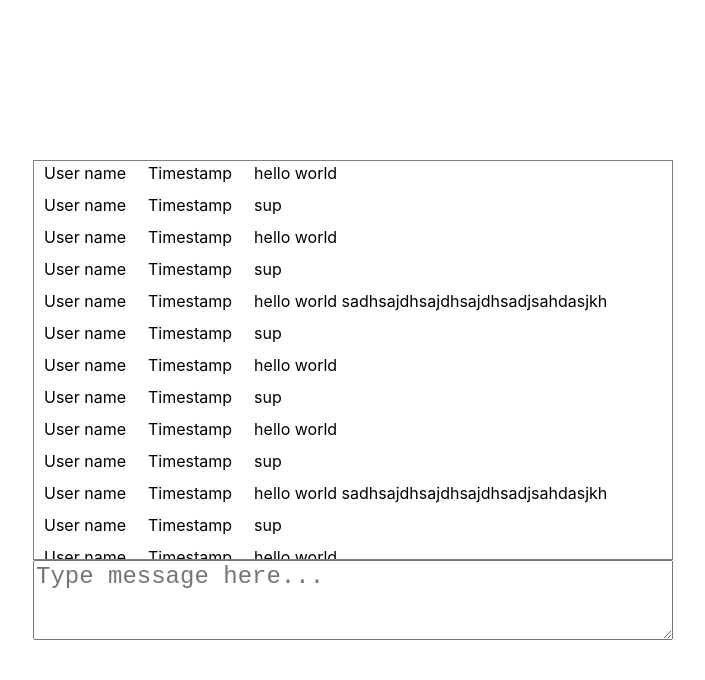
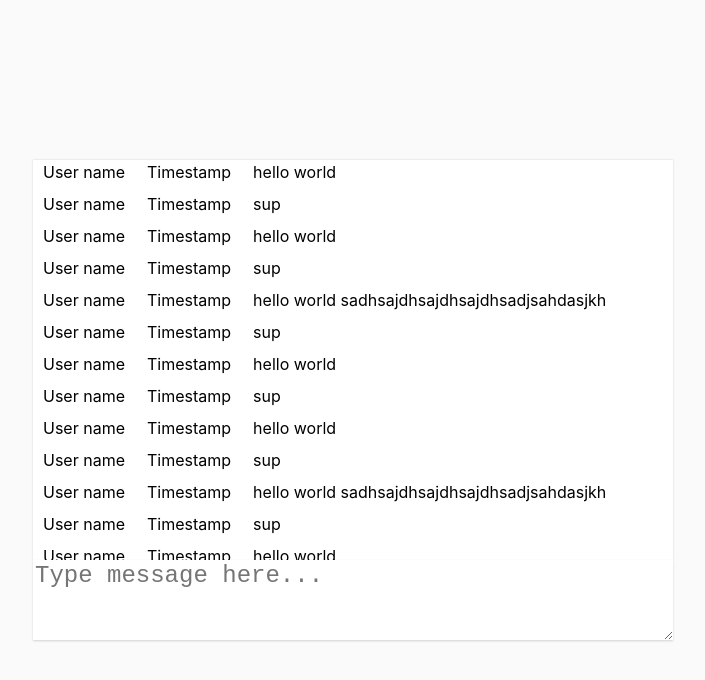
Before and after one commit to clarenceccn/react-chat, a React (Create React App) app: page / in a window 1280 px wide. Shown: the top 680 px of the page, without its empty margins (287-992 px from the left). Built offline with nearby package versions, Linux system fonts and the light colour scheme.

Commit message:
css grid and flexbox

```diff
--- a/src/Components/MainView/MainStyle.css
+++ b/src/Components/MainView/MainStyle.css
@@ -3,7 +3,7 @@
     -moz-box-sizing: border-box;    /* Firefox, other Gecko */
     box-sizing: border-box;
 }
-.main-container {
+.main {
     overflow: hidden;
     display: flex;
     flex-direction: column;
@@ -11,20 +11,19 @@
     align-items: center;
     height: 100vh;
     width: 100vw;
+    background-color: #FAFAFA;
 }
 
 .message {
     overflow: auto;
     width: 50%;
     height: 50%;
-    border-style: solid;
-    border-width: 1px;
-    border-color: gray;
+    box-shadow: 0 0 2px 0 rgba(0,0,0,0.16);
+    background-color: white;
 }
 
 .chat {
-    display: block;
-    justify-content: center;
+    box-shadow: 0 1px 2px 0 rgba(0,0,0,0.16);
     width: 50vw;
     height: 10vh;
 }
--- a/src/Components/MainView/MainView.js
+++ b/src/Components/MainView/MainView.js
@@ -26,7 +26,7 @@ class MainView extends Component {
   deleteMessage = () => { };
   render() {
     return (
-      <div className="main-container">
+      <div className="main">
           <div className="message">
             <Conversation messages={this.state.messages} />
           </div>
--- a/src/Containers/MessageInput/style.css
+++ b/src/Containers/MessageInput/style.css
@@ -13,4 +13,6 @@
     width: 100%;
     height: 100%;
     font-size: 24px;
+    border: none;
+    border-color: transparent;
 }
--- a/src/Containers/MessageItem/style.css
+++ b/src/Containers/MessageItem/style.css
@@ -24,4 +24,5 @@
 
 .message-text {
     margin: 2px 0px 0px 2px;
+
 }
```
